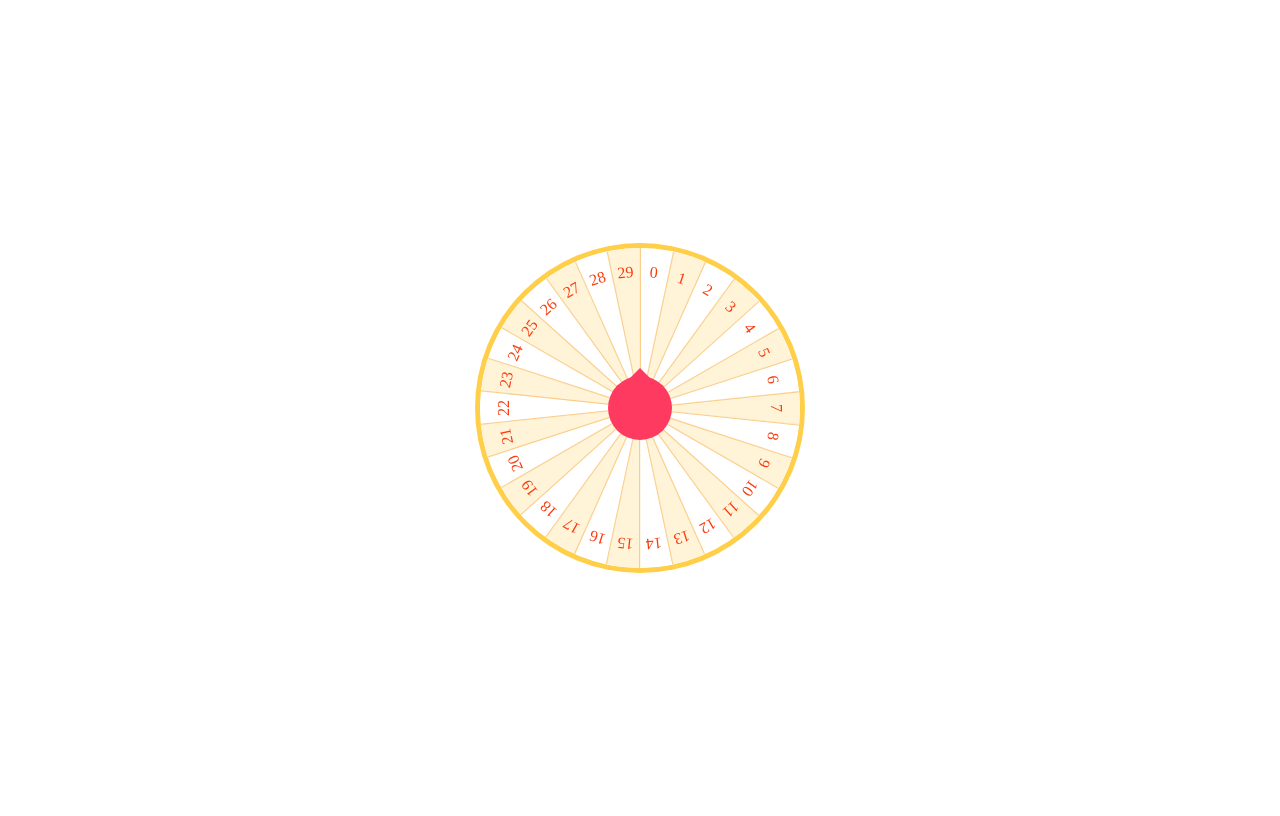
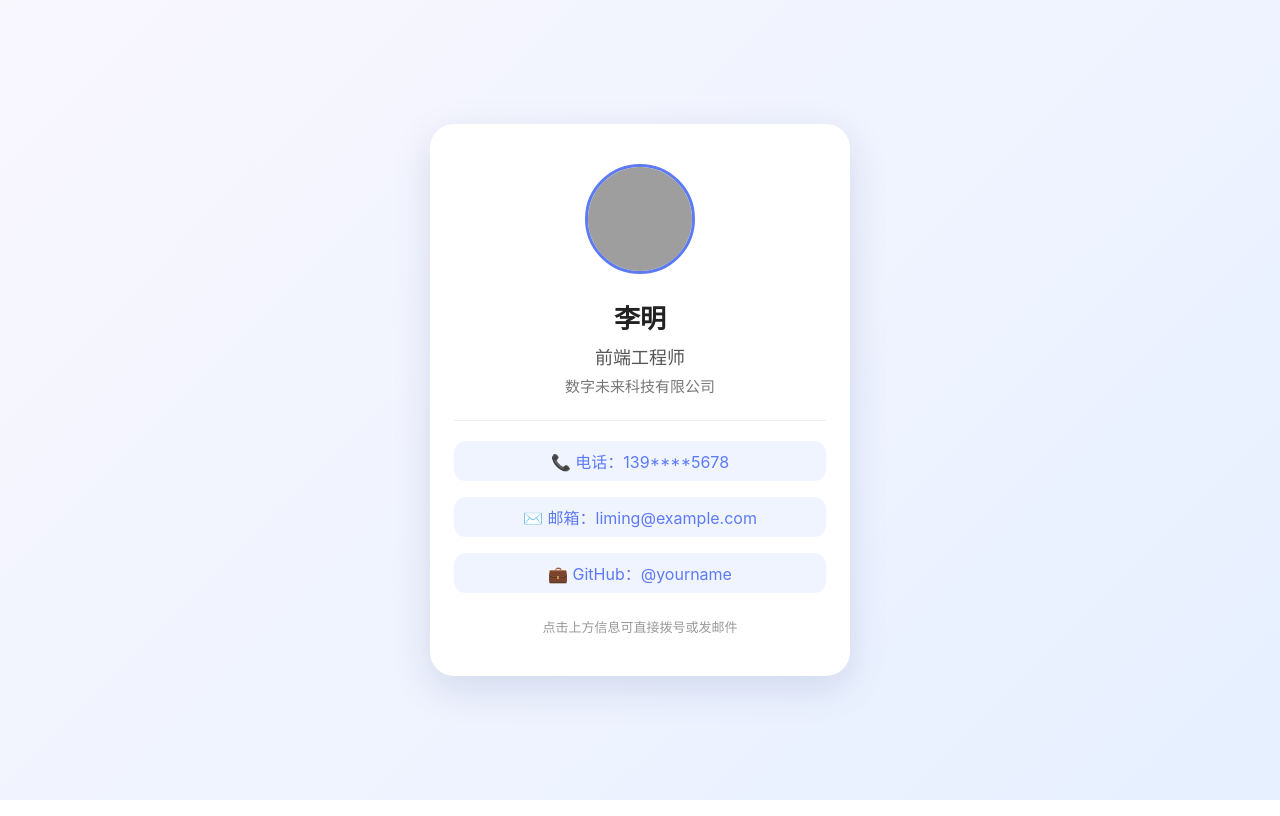
Before and after one commit to healerrr/lucky, a plain HTML site: page index.html in a window 1280 px wide. Drawn offline with Linux system fonts and the light colour scheme; grey boxes are pictures that could not be loaded.

Commit message:
Update index.html

```diff
--- a/index.html
+++ b/index.html
@@ -1,347 +1,146 @@
 <!DOCTYPE html>
-<html lang="en">
+<html lang="zh-CN">
+
 <head>
     <meta charset="UTF-8" />
     <meta name="viewport" content="width=device-width, initial-scale=1.0" />
-    <title>Document</title>
+    <title>李明 | 前端工程师</title>
+
+    <!-- 关键：Open Graph 标签（微信链接卡片依赖） -->
+    <meta property="og:title" content="李明 | 前端工程师 @ 数字未来科技" />
+    <meta property="og:description" content="热爱 Vue & React，专注用户体验与性能优化。欢迎交流合作！" />
+    <meta property="og:image" content="https://yourdomain.com/avatar.jpg" />
+    <meta property="og:url" content="https://yourdomain.com/business-card.html" />
+    <meta property="og:type" content="website" />
+
+    <!-- 微信识别备用描述（非必需，但建议加上） -->
+    <meta name="description" content="李明 | 前端工程师 @ 数字未来科技 - 热爱 Vue & React，专注用户体验与性能优化。" />
+
     <style>
-      body {
-        display: flex;
-        align-items: center;
-        height: 100vh;
-      }
-      .luckBg {
-        background: #ffcf49;
-        width: 20rem;
-        height: 20rem;
-        border-radius: 50%;
-        margin: 0 auto;
-        padding: 5px;
-      }
-      .luckWhellBg,
-      .luckWhellBgMain {
-        background: #fff;
-        width: 100%;
-        height: 100%;
-        border-radius: 50%;
-        position: relative;
-        overflow: hidden;
-      }
-      .rotateStyle {
-        -webkit-transition: transform 5000ms ease-in-out;
-        transition: transform 5000ms ease-in-out;
-      }
-      .luckWhellSector {
-        position: absolute;
-        top: 0;
-        right: 0;
-        transform-origin: 0% 100%;
-        border: 1px solid #facd89;
-        border-right: 0;
-        border-top: 0;
+        * {
+            margin: 0;
+            padding: 0;
             box-sizing: border-box;
         }
 
-      .luckWhellSector:nth-child(2n) {
-        position: absolute;
-        background: #fff3d8;
+        body {
+            font-family: -apple-system, BlinkMacSystemFont, "Helvetica Neue", Arial, "PingFang SC", "Microsoft YaHei", sans-serif;
+            background: linear-gradient(135deg, #f9f7fe 0%, #e6f0ff 100%);
+            min-height: 100vh;
+            display: flex;
+            justify-content: center;
+            align-items: center;
+            padding: 20px;
+            color: #333;
         }
-      .wheel-main {
-        position: absolute;
-        left: 0;
-        right: 0;
-        top: 0;
-        bottom: 0;
+
+        .card {
+            background: white;
+            border-radius: 24px;
+            box-shadow: 0 12px 40px rgba(0, 30, 100, 0.12);
             width: 100%;
-        height: 100%;
-        z-index: 2;
+            max-width: 420px;
+            overflow: hidden;
+            text-align: center;
+            padding: 40px 24px;
         }
-      .prize-list {
-        width: 100%;
-        height: 100%;
-        position: relative;
+
+        .avatar {
+            width: 110px;
+            height: 110px;
+            border-radius: 50%;
+            object-fit: cover;
+            border: 3px solid #5d7af5;
+            margin-bottom: 20px;
+            background-color: #f0f4ff;
         }
-      .prize-item {
-        position: absolute;
-        left: 50%;
-        height: 50%;
-        padding-top: 15px;
-        box-sizing: border-box;
-        text-align: center;
-        transform-origin: 50% 100%;
-        color: #f83c0e;
+
+        .name {
+            font-size: 26px;
+            font-weight: 700;
+            color: #222;
+            margin-bottom: 8px;
         }
-      .prize_point {
-        position: absolute;
-        left: 50%;
-        background: #ff3a60;
-        width: 4rem;
-        height: 4rem;
-        top: 50%;
-        margin-left: -2rem;
-        margin-top: -2rem;
-        border-radius: 50%;
+
+        .title {
+            font-size: 18px;
+            color: #555;
+            margin-bottom: 6px;
         }
-      .prize_point::after {
-        position: absolute;
-        left: 50%;
-        top: -1.5rem;
-        width: 0;
-        height: 0;
-        margin-left: -1rem;
-        border: 1rem solid;
-        border-color: transparent transparent #ff3a60;
-        content: "";
+
+        .company {
+            font-size: 15px;
+            color: #777;
+            margin-bottom: 24px;
+        }
+
+        .divider {
+            height: 1px;
+            background: #eee;
+            margin: 20px 0;
+        }
+
+        .contact {
+            display: flex;
+            flex-direction: column;
+            gap: 16px;
+            margin-top: 10px;
+        }
+
+        .contact-item {
+            display: flex;
+            align-items: center;
+            justify-content: center;
+            gap: 10px;
+            text-decoration: none;
+            color: #5d7af5;
+            font-size: 16px;
+            padding: 8px 16px;
+            border-radius: 12px;
+            background: #f0f4ff;
+            transition: all 0.2s;
+        }
+
+        .contact-item:hover {
+            background: #e0e8ff;
+            transform: translateY(-2px);
+        }
+
+        .footer {
+            margin-top: 24px;
+            font-size: 13px;
+            color: #999;
         }
     </style>
 </head>
+
 <body>
-    <div class="luckBg">
-      <div class="luckWhellBg">
-        <div class="luckWhellBgMain rotateStyle">
-          <!-- <div class="luckWhellSector">
+    <div class="card">
+        <!-- 头像：请替换为你的 HTTPS 图片地址 -->
+        <img class="avatar" src="https://yourdomain.com/avatar.jpg" alt="李明" />
 
-        </div> -->
+        <div class="name">李明</div>
+        <div class="title">前端工程师</div>
+        <div class="company">数字未来科技有限公司</div>
+
+        <div class="divider"></div>
+
+        <div class="contact">
+            <a class="contact-item" href="tel:13912345678">
+                📞 电话：139****5678
+            </a>
+            <a class="contact-item" href="mailto:liming@example.com">
+                ✉️ 邮箱：liming@example.com
+            </a>
+            <a class="contact-item" href="https://github.com/yourname" target="_blank" rel="noopener">
+                💼 GitHub：@yourname
+            </a>
         </div>
-        <div class="wheel-main">
-          <div class="prize-list rotateStyle">
-            <!-- <div class="prize-item" v-for='(item,index) in prize_List' :key="index" :style="item.style">
 
-						<div>
-							{{item.prize_name}}
-						</div>
-						<div style="padding-top:5px;">
-							<img :src="item.img" style="width:45%"/>
-						</div>
-					</div>		 -->
-          </div>
-          <div class="prize_point" onclick="prizeRoll()"></div>
+        <div class="footer">
+            点击上方信息可直接拨号或发邮件
         </div>
     </div>
-    </div>
-    <script>
-      const CIRCLE_ANGLE = 360;
-      const BIGSIZE = 24;
-      let data = [
-        {
-          id: 0,
-          prize_name: 0,
-        },
-        {
-          id: 1,
-          prize_name: 1,
-        },
-        {
-          id: 2,
-          prize_name: 2,
-        },
-        {
-          id: 3,
-          prize_name: 3,
-        },
-        {
-          id: 4,
-          prize_name: 4,
-        },
-        {
-          id: 5,
-          prize_name: 5,
-        },
-        {
-          id: 6,
-          prize_name: 6,
-        },
-        {
-          id: 7,
-          prize_name: 7,
-        },
-        {
-          id: 8,
-          prize_name: 8,
-        },
-        {
-          id: 9,
-          prize_name: 9,
-        },
-        {
-          id: 10,
-          prize_name: 10,
-        },
-        {
-          id: 11,
-          prize_name: 11,
-        },
-        {
-          id: 12,
-          prize_name: 12,
-        },
-        {
-          id: 13,
-          prize_name: 13,
-        },
-        {
-          id: 14,
-          prize_name: 14,
-        },
-        {
-          id: 15,
-          prize_name: 15,
-        },
-        {
-          id: 16,
-          prize_name: 16,
-        },
-        {
-          id: 17,
-          prize_name: 17,
-        },
-        {
-          id: 18,
-          prize_name: 18,
-        },
-        {
-          id: 19,
-          prize_name: 19,
-        },
-        {
-          id: 20,
-          prize_name: 20,
-        },
-        {
-          id: 21,
-          prize_name: 21,
-        },
-        {
-          id: 22,
-          prize_name: 22,
-        },
-        {
-          id: 23,
-          prize_name: 23,
-        },
-        {
-          id: 24,
-          prize_name: 24,
-        },
-        {
-          id: 25,
-          prize_name: 25,
-        },
-        {
-          id: 26,
-          prize_name: 26,
-        },
-        {
-          id: 27,
-          prize_name: 27,
-        },
-        {
-          id: 28,
-          prize_name: 28,
-        },
-        {
-          id: 29,
-          prize_name: 29,
-        },
-      ];
-      let angleList = []; // 记录每个奖的位置
-      let gift_id = 3; //中奖ID
-      let prizeList = formatPrizeList(data); //有样式的奖品列表
-      let index = ""; //抽中的是第几个奖品
-      let isRotating = false; //为了防止重复点击
-      let rotateAngle = 0;
-      let bgDom = document.getElementsByClassName("luckWhellBgMain")[0];
-      let divDom = document.getElementsByClassName("prize-list")[0];
-      prizeAddHtml(prizeList);
-      //每个奖增加style
-      function formatPrizeList(list) {
-        const l = list.length;
-        // 计算单个奖项所占的角度
-        const average = CIRCLE_ANGLE / l; //60
-        const half = average / 2; //30
-        const rightBig = l == 2 ? "50" : "0";
-        const heightBig = l <= 3 ? "100" : "50";
-        const topBig = l == 3 ? "-50" : "0";
-        const skewMain = l <= 2 ? 0 : (-(l - 4) * 90) / l;
-        // 循环计算给每个奖项添加style属性
-        list.forEach((item, i) => {
-          // 每个奖项旋转的位置为 当前 i * 平均值 + 平均值 / 2
-          const angle = -(i * average + half);
-          const bigAge = l > 2 ? (i * 360) / l : "0";
-          // 增加 style 这个是给每一个奖项增加的样式
-          item.style = `-webkit-transform: rotate(${-angle}deg);
-                transform: rotate(${-angle}deg);
-                width:${(100 / l) * 2}%;
-                margin-left: -${100 / l}%;
-                font-size:${BIGSIZE - l}px;`;
-          //这是给每一个转盘背景新增的样式
-          item.style2 = `-webkit-transform: rotate(${bigAge}deg);
-                transform: rotate(${bigAge}deg) skewY(${skewMain}deg);
-                right:${rightBig * i}%;
-                height:${heightBig}%;
-                top:${topBig}%;
-                width:${l == 1 ? 100 : 50}%;
-                background:${item.color}
-                `;
-          // 记录每个奖项的角度范围
-          angleList.push(angle);
-        });
-        return list;
-      }
-      //奖品赋值到每个奖品中；
-      function prizeAddHtml(prizeList) {
-        console.log(prizeList);
-        //把奖品赋值到.luckWhellBgMain
-        let htmlBg = "";
-        let htmlDiv = "";
-        for (let i = 0, len = prizeList.length; i < len; i++) {
-          htmlBg += `<div class="luckWhellSector" style="${prizeList[i].style2}"></div>`;
-          htmlDiv += `<div class="prize-item"  style="${prizeList[i].style}">
-                <div>
-                  ${prizeList[i].prize_name}
-                </div>
-              </div>`;
-        }
-        bgDom.innerHTML = htmlBg;
-        divDom.innerHTML = htmlDiv;
-      }
-      //抽奖
-      function prizeRoll() {
-        if (isRotating) return false;
-        gift_id = Math.floor(1 + Math.random() * prizeList.length);
-        console.log(gift_id);
-        prizeList.forEach((item, i) => {
-          if (item.id == gift_id) index = i; //判断中奖的位置
-        });
-        rotating();
-      }
-      //转盘转动角度
-      function rotating() {
-        isRotating = true;
-        // const {rotateAngle,angleList,config,index} = {0,angleList,{duration:5000, circle: 8,mode: "ease-in-out"},index};
-        const config = {
-          duration: 5000,
-          circle: 8,
-          mode: "ease-in-out",
-        };
-        // 计算角度
-        const angle =
-          // 初始角度
-          rotateAngle +
-          // 多旋转的圈数
-          config.circle * CIRCLE_ANGLE +
-          // 奖项的角度
-          angleList[index] -
-          (rotateAngle % CIRCLE_ANGLE);
-        rotateAngle = angle;
-        bgDom.style.transform = `rotate(${rotateAngle}deg)`;
-        divDom.style.transform = `rotate(${rotateAngle}deg)`;
-        // 旋转结束后，允许再次触发
-        setTimeout(() => {
-          isRotating = false;
-          console.log("旋转结束");
-        }, config.duration + 500);
-      }
-    </script>
 </body>
+
 </html>
```
Lines whose indentation alone changed are shown as unchanged.
